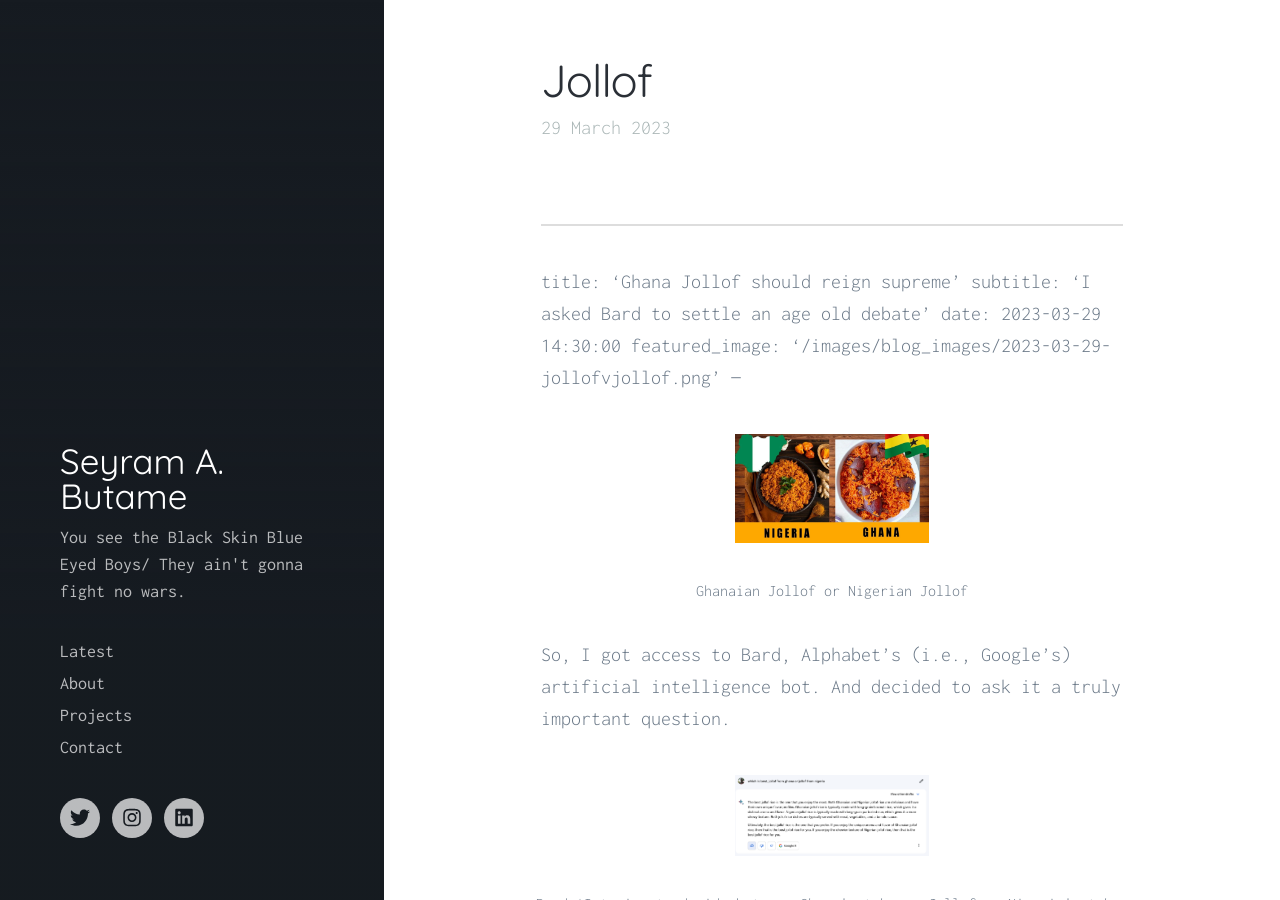
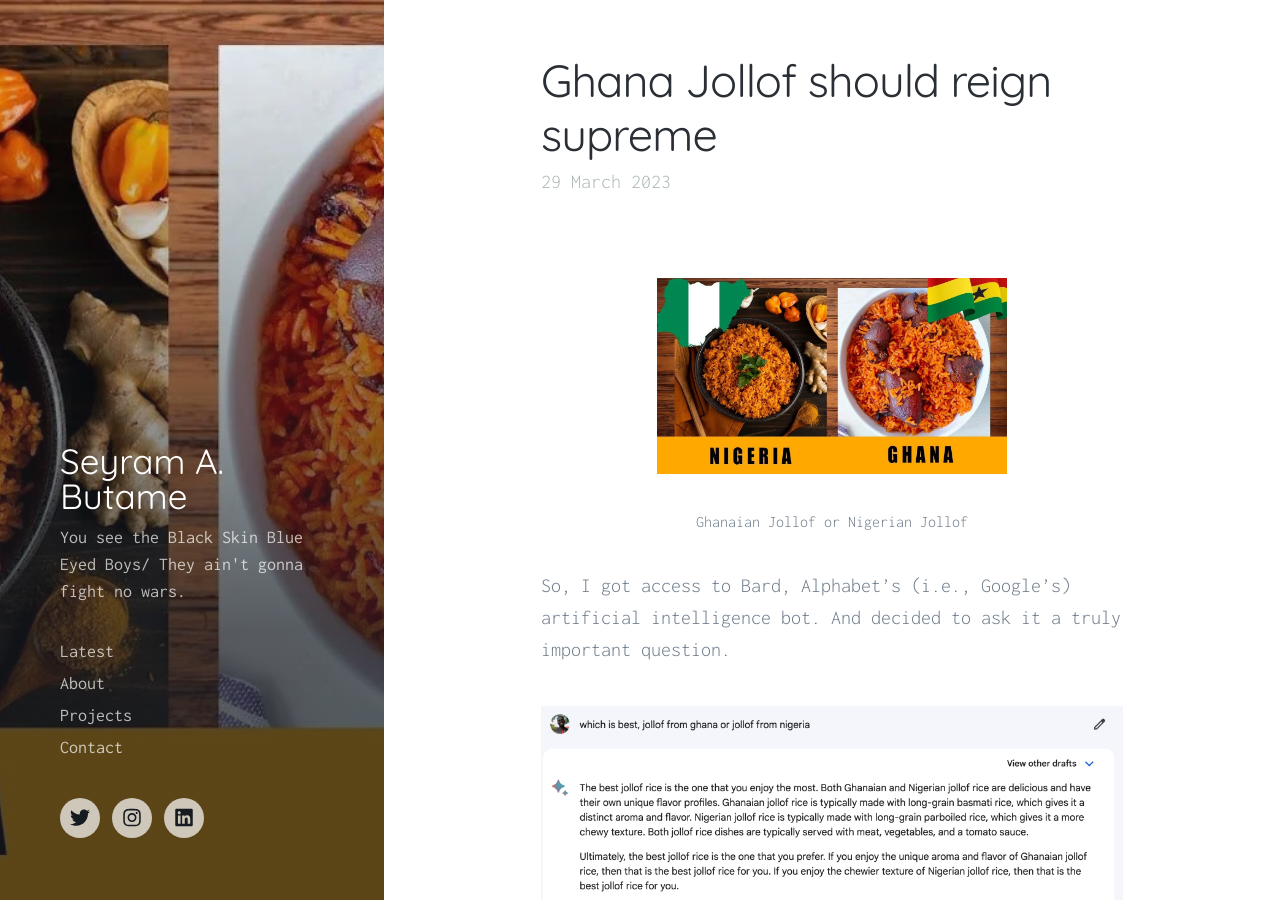
Before and after one commit to butames/blog.github.io, a Jekyll site: the page built from _posts/2023-03-29-jollof.md, in a window 1280 px wide and 900 px high. Built offline with Jekyll 4.4.1, drawn with Linux system fonts in a browser that asks for light colours; nearby versions of some CDN libraries.

Commit message:
Changes to the post.

```diff
--- a/_posts/2023-03-29-jollof.md
+++ b/_posts/2023-03-29-jollof.md
@@ -1,4 +1,3 @@
-
 ---
 title: 'Ghana Jollof should reign supreme'
 subtitle: 'I asked Bard to settle an age old debate'
@@ -8,7 +7,7 @@ featured_image: '/images/blog_images/2023-03-29-jollofvjollof.png'
 
 <figure>
   <p align="center">
-    <img src="{{site.url}}/images/blog_images/2023-03-29-jollofvjollof.png" alt="Nigeria Jollof vs Ghana Jollof." width="25%"/>
+    <img src="{{site.url}}/images/blog_images/2023-03-29-jollofvjollof.png" alt="Nigeria Jollof vs Ghana Jollof." width="45%"/>
   <figcaption align="center"> Ghanaian Jollof or Nigerian Jollof</figcaption>
   </p>
 </figure>
@@ -19,7 +18,7 @@ So, I got access to Bard, Alphabet's (i.e., Google's) artificial intelligence bo
 
 <figure>
   <p align="center">
-    <img src="{{site.url}}/images/blog_images/2023-03-29-bard.png" alt="Bard AI trying to decide between Ghana's take on Jollof vs Nigeria's take." width="25%"/>
+    <img src="{{site.url}}/images/blog_images/2023-03-29-bard.png" alt="Bard AI trying to decide between Ghana's take on Jollof vs Nigeria's take." width="75%"/>
   <figcaption align="center"> Bard AI trying to decide between Ghana's take on Jollof vs Nigeria's take.</figcaption>
   </p>
 </figure>
```
Also changed, not shown: 1 other file.
